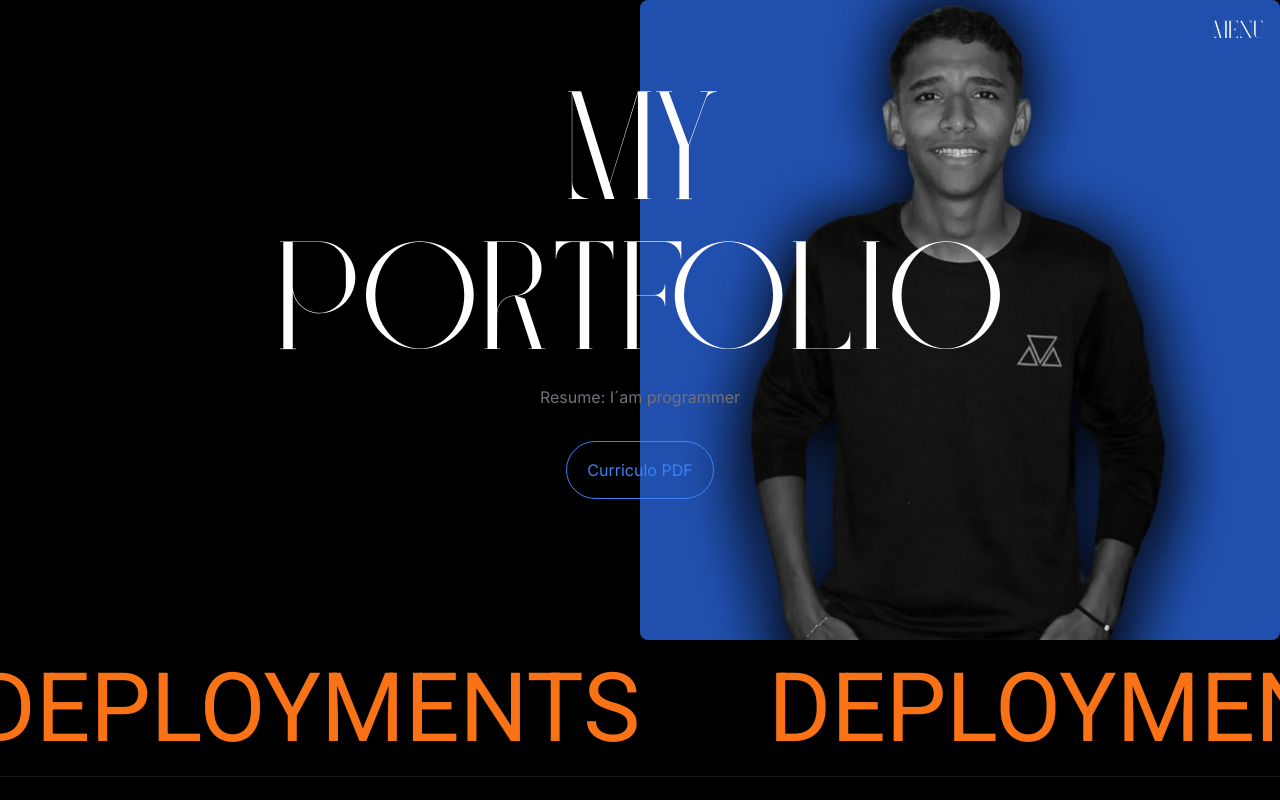
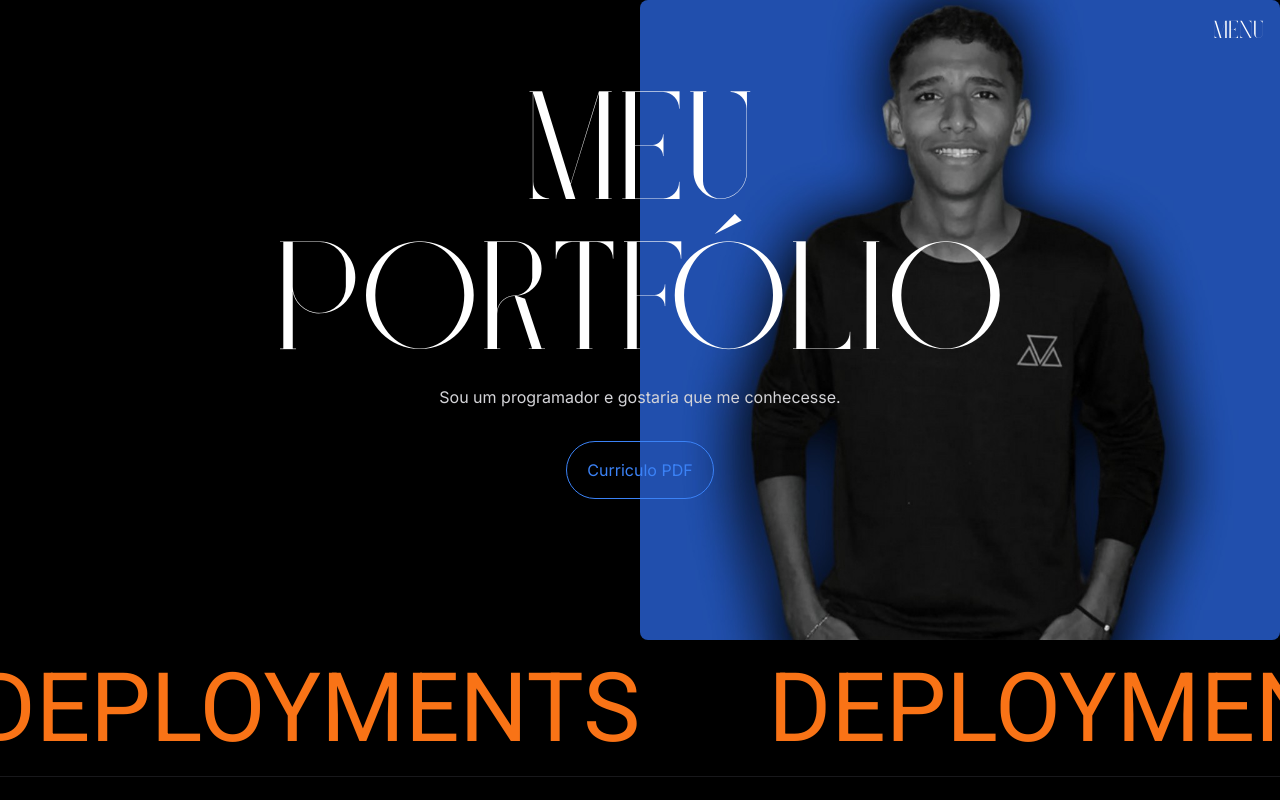
Before and after one commit to Igordevz/portfolio-senior, a Next.js app: page / in a window 1280 px wide. Shown: the top 800 px of the page. Built offline with nearby package versions, Linux system fonts and the light colour scheme.

Commit message:
transform to in portugues

```diff
--- a/src/components/about.tsx
+++ b/src/components/about.tsx
@@ -47,7 +47,7 @@ export default function About() {
           initial={"initial"}
           className="md:text-9xl text-5xl text-gray-300"
         >
-          ABOUT US
+          SOBRE MIM
         </motion.h1>
       </div>
       <div className="overflow-hidden">
--- a/src/components/application-main.tsx
+++ b/src/components/application-main.tsx
@@ -88,14 +88,15 @@ export default function ContentPrimary() {
                 setActive(false);
               }}
             >
-              MY PORTFOLIO
+              MEU PORTFÓLIO
             </h1>
-            <p className="text-zinc-500 text-center   w-[100%] md:w-[70%] z-10 ">
-              Resume: I´am programmer
+            <p className="text-zinc-300 text-center   w-[100%] md:w-[70%] z-10 ">
+              Sou um programador e gostaria que me conhecesse.
             </p>
           </div>
-          <a href="/curriculo4.0.pdf"
-          target="_blank"
+          <a
+            href="/curriculo4.0.pdf"
+            target="_blank"
             className=" my-4   rounded-full text-blue-500  px-5 py-4 transition-all  border-blue-500 border-[1px] hover:bg-blue-500 hover:text-white"
             ref={buttonCurriculo}
           >
--- a/src/components/educations/courses.ts
+++ b/src/components/educations/courses.ts
@@ -1,12 +1,4 @@
 export const Courses = [
-  {
-    title: "Luiz Eduardo Magalhães Modelo, Alagoinhas-BA",
-    details: "Ensino Médio – Conclusão: 12/2023",
-  },
-  {
-    title: "Sistema de informação – FSSS (Faculdade Santíssimo Sacramento)",
-    details: "Ensino superior – conclusão prevista 2028"
-  },
   {
     title: "Ouro Moderno – SSRH - Curso de Programação FullStack e segurança de dados",
     details: "Data de conclusão: 08/2023"
@@ -16,6 +8,15 @@ export const Courses = [
     details: "Curso de Cálculo Técnico: Data de conclusão: 04/2024"
   },
   {
+    title: "Luiz Eduardo Magalhães (Modelo), Alagoinhas-BA",
+    details: "Ensino Médio – Conclusão: 12/2023",
+  },
+  {
+    title: "Sistema de informação – FSSS (Faculdade Santíssimo Sacramento)",
+    details: "Ensino superior – conclusão prevista 2028"
+  },
+
+  {
     title:"Instituto Federal de Educação, Ciência e Tecnologia do Rio Grande do Sul:",
     details: "Curso de Estrutura de Dados: Data de conclusão prevista: 05/2024"
   }
--- a/src/components/educations/index.tsx
+++ b/src/components/educations/index.tsx
@@ -9,8 +9,8 @@ export default function Education(){
         </div>
         <div className="flex flex-col h-auto w-full gap-4 pb-10 items-center">
             {Courses.map((info) => (
-              <div className="text-center flex flex-col  items-center justify-center opacity-25 duration-500 hover:opacity-100 hover:bg-blue-600  pb-5">
-                <h2 className="text-zinc-300 md:text-2xl   py-2">{info?.title}</h2>
+              <div className="text-center flex flex-col  items-center justify-center opacity-25 duration-500 hover:opacity-100 rounded-lg hover:bg-zinc-950   pb-5">
+                <h2 className="text-zinc-300 md:text-2xl  px-4 pt-6">{info?.title}</h2>
                 <p className="text-gray-400  py-2 ">{info?.details}</p>
               </div>
             ))}
```
